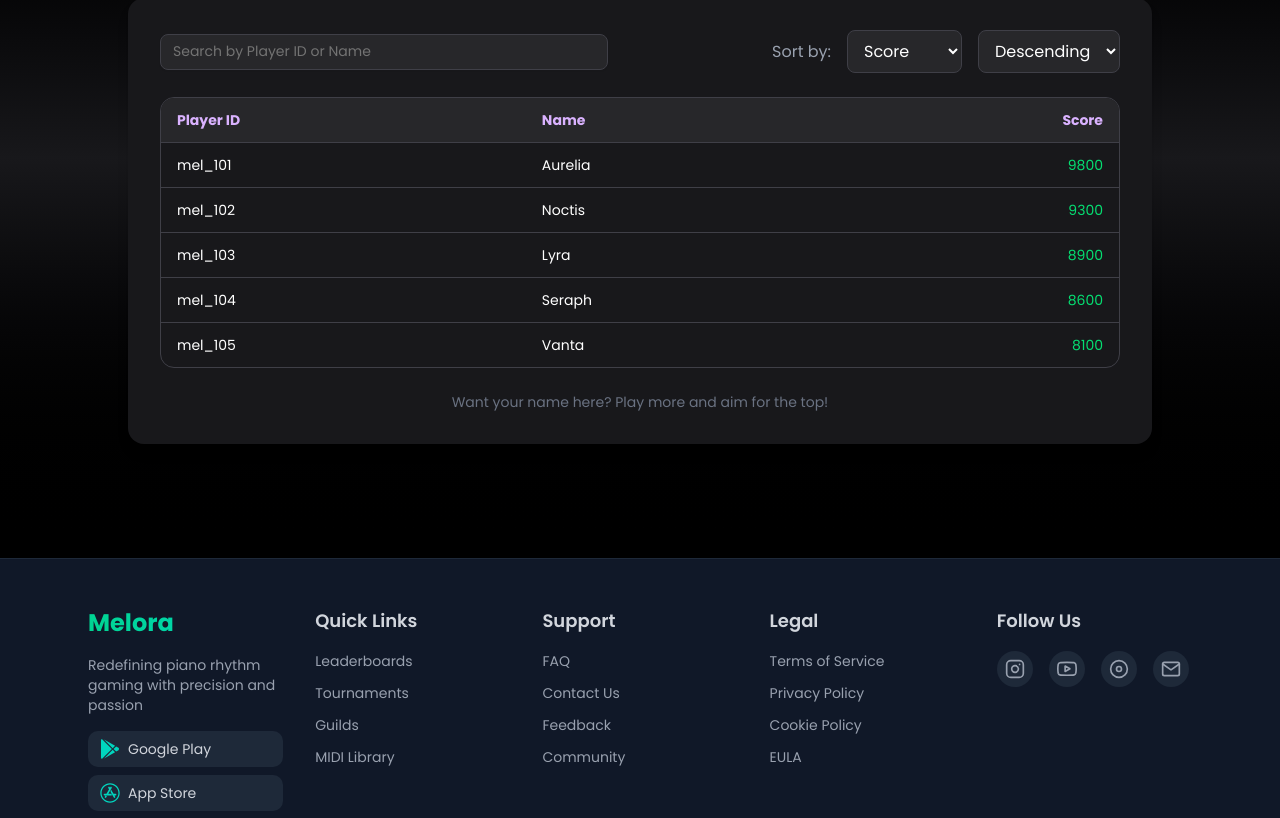
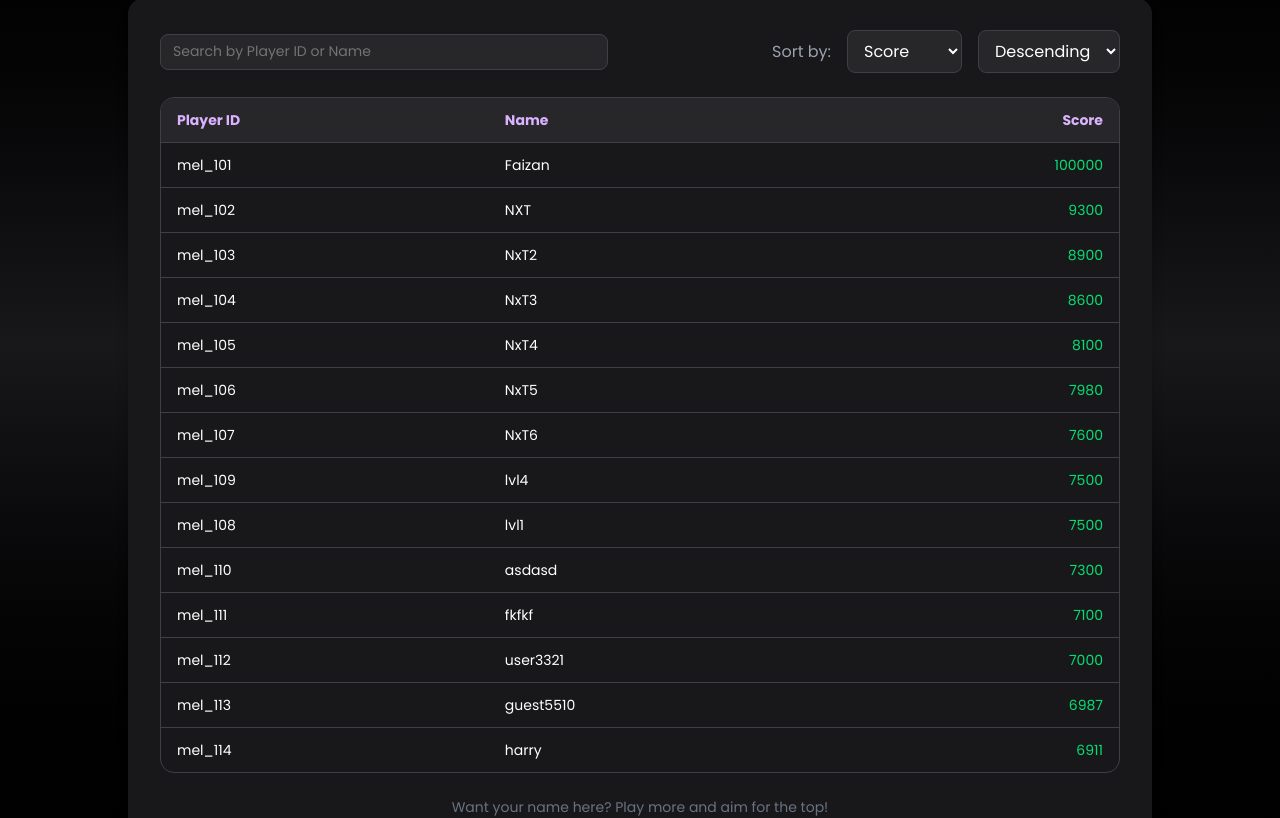
Before and after one commit to MirFaizan06/melora, a React (Vite) app: page /leaderboard in a window 1280 px wide. Shown: the part 315-1133 px from the top of the page. Built offline with nearby package versions, Linux system fonts and the light colour scheme.

Commit message:
added more dummy data

```diff
--- a/src/data/LeaderboardData.js
+++ b/src/data/LeaderboardData.js
@@ -1,7 +1,16 @@
 export const leaderboardData = [
-  { id: "mel_101", name: "Aurelia", score: 9800 },
-  { id: "mel_102", name: "Noctis", score: 9300 },
-  { id: "mel_103", name: "Lyra", score: 8900 },
-  { id: "mel_104", name: "Seraph", score: 8600 },
-  { id: "mel_105", name: "Vanta", score: 8100 },
+  { id: "mel_101", name: "Faizan", score: 100000 },
+  { id: "mel_102", name: "NXT", score: 9300 },
+  { id: "mel_103", name: "NxT2", score: 8900 },
+  { id: "mel_104", name: "NxT3", score: 8600 },
+  { id: "mel_105", name: "NxT4", score: 8100 },
+  { id: "mel_106", name: "NxT5", score: 7980 },
+  { id: "mel_107", name: "NxT6", score: 7600 },
+  { id: "mel_108", name: "lvl1", score: 7500 },
+  { id: "mel_109", name: "lvl4", score: 7500 },
+  { id: "mel_110", name: "asdasd", score: 7300 },
+  { id: "mel_111", name: "fkfkf", score: 7100 },
+  { id: "mel_112", name: "user3321", score: 7000 },
+  { id: "mel_113", name: "guest5510", score: 6987 },
+  { id: "mel_114", name: "harry", score: 6911 },
 ];
```
